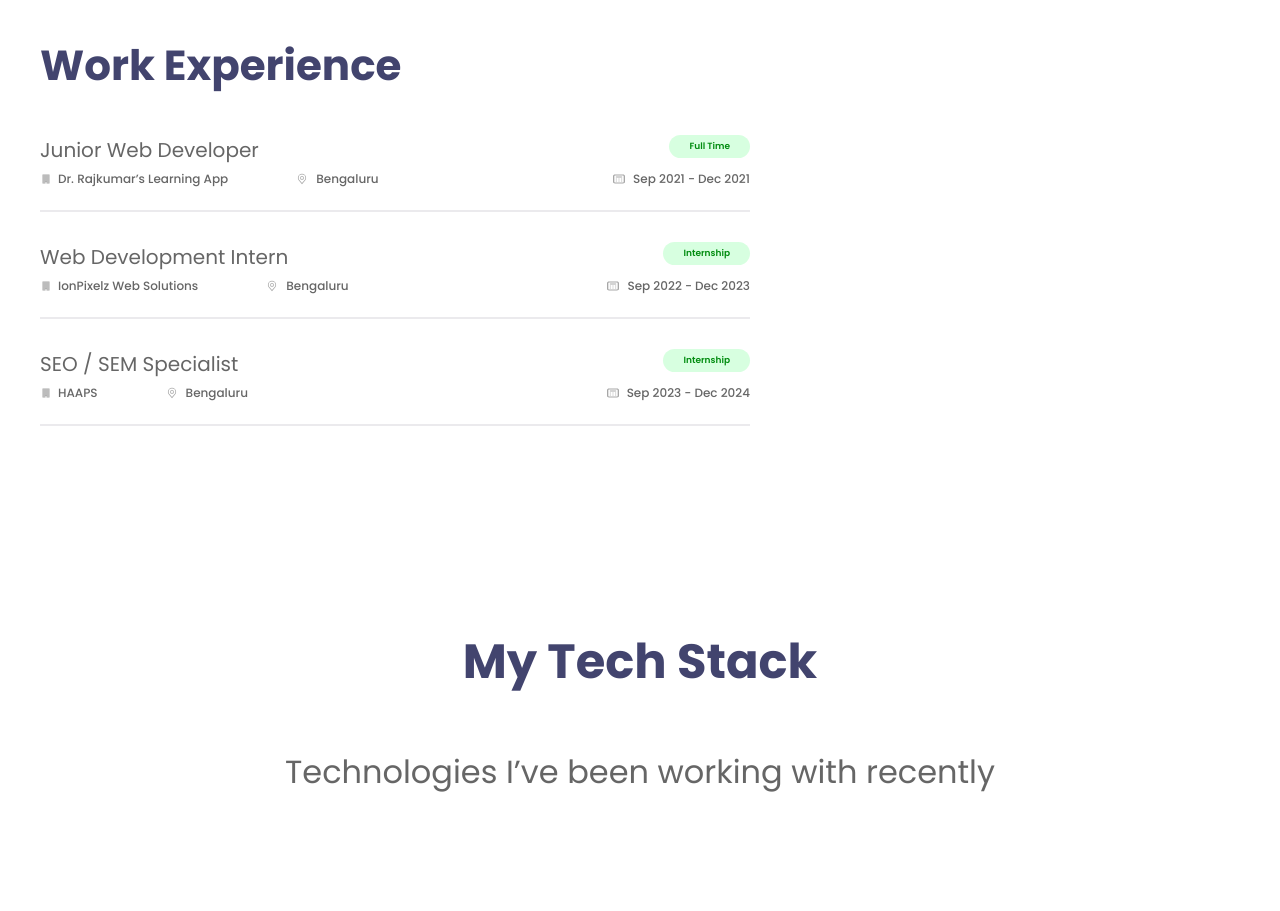
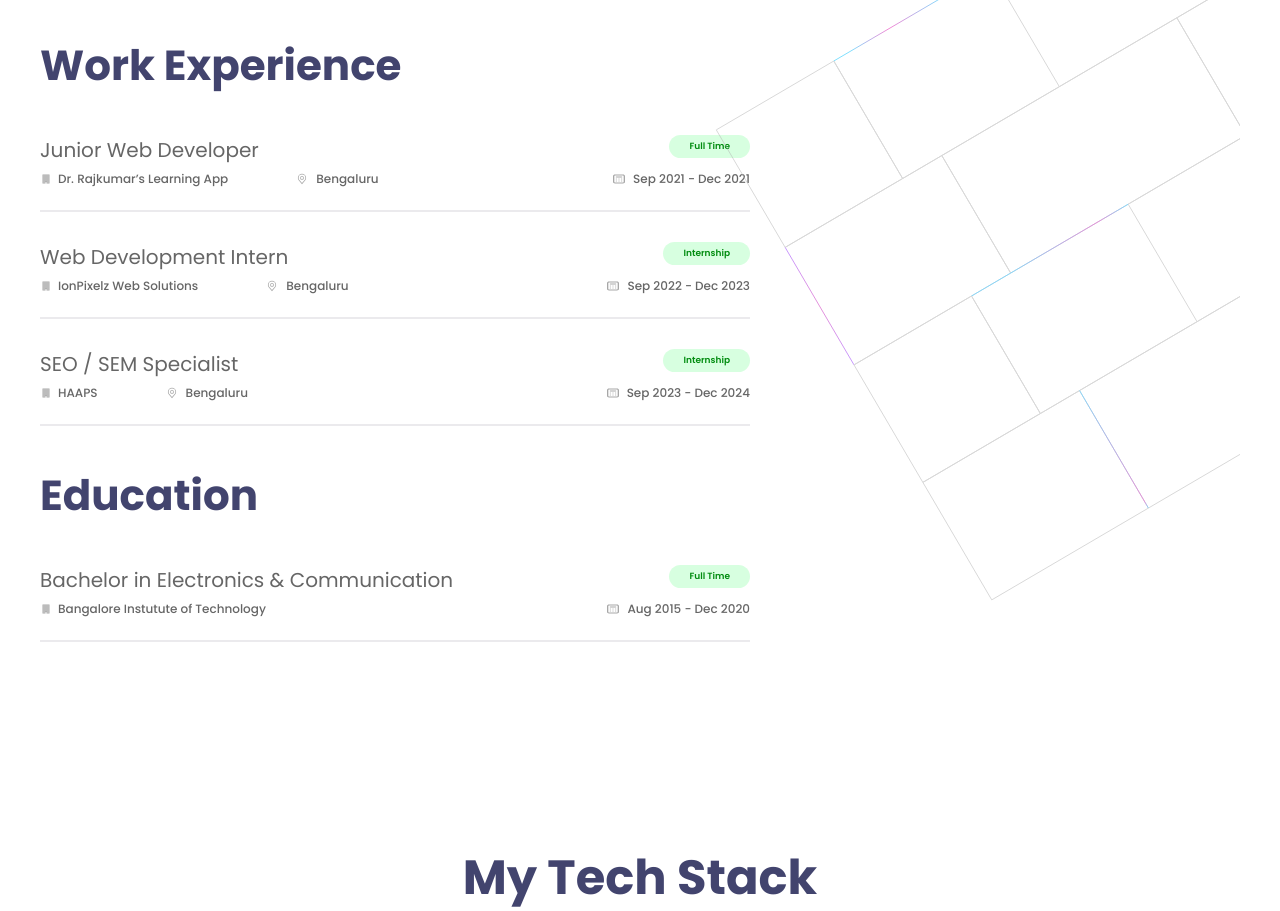
Before and after one commit to yevhenkr/portfolio-third-variant, a React app: page / in a window 1280 px wide. Shown: the part 1040-1951 px from the top of the page. Built offline with nearby package versions, Linux system fonts and the light colour scheme.

Commit message:
refactor

```diff
--- /dev/null
+++ b/src/assets/icons/abstractIcon.tsx
@@ -0,0 +1,96 @@
+import * as React from "react"
+import { SVGProps, memo } from "react"
+const SvgComponent = (props: SVGProps<SVGSVGElement>) => (
+    <svg width="621" height="1019" viewBox="0 0 621 1019" fill="none" xmlns="http://www.w3.org/2000/svg">
+        <g opacity="0.5">
+            <path d="M714.509 231.003L597.003 299.867" stroke="#B2B2B2"/>
+            <path d="M645.645 113.497L528.139 182.361" stroke="url(#paint0_linear_15_2063)"/>
+            <path d="M597.003 299.867L528.139 182.361" stroke="#B2B2B2"/>
+            <path d="M714.509 231.003L645.645 113.497" stroke="#B2B2B2"/>
+            <path d="M597.003 299.867L440.328 391.686" stroke="#B2B2B2"/>
+            <path d="M528.139 182.361L371.464 274.181" stroke="url(#paint1_linear_15_2063)"/>
+            <path d="M440.329 391.687L371.464 274.181" stroke="#B2B2B2"/>
+            <path d="M597.003 299.867L528.139 182.361" stroke="url(#paint2_linear_15_2063)"/>
+            <path d="M97.2837 434.865L214.79 366" stroke="#B2B2B2"/>
+            <path d="M166.148 552.37L283.654 483.506" stroke="#B2B2B2"/>
+            <path d="M214.79 366L283.654 483.506" stroke="#B2B2B2"/>
+            <path d="M97.2837 434.865L166.148 552.37" stroke="#B2B2B2"/>
+            <path d="M214.79 366L371.464 274.181" stroke="url(#paint3_linear_15_2063)"/>
+            <path d="M283.654 483.506L440.329 391.687" stroke="#B2B2B2"/>
+            <path d="M214.79 366L283.654 483.506" stroke="#B2B2B2"/>
+            <path d="M440.328 391.687L557.834 322.822" stroke="#B2B2B2"/>
+            <path d="M509.193 509.193L626.699 440.328" stroke="#B2B2B2"/>
+            <path d="M557.834 322.822L626.699 440.328" stroke="#B2B2B2"/>
+            <path d="M557.834 322.822L714.509 231.003" stroke="#B2B2B2"/>
+            <path d="M557.834 322.822L626.698 440.328" stroke="#B2B2B2"/>
+            <path d="M509.193 509.192L391.687 578.057" stroke="#B2B2B2"/>
+            <path d="M440.329 391.686L322.823 460.551" stroke="#B2B2B2"/>
+            <path d="M391.687 578.057L322.823 460.551" stroke="#B2B2B2"/>
+            <path d="M391.687 578.057L235.012 669.876" stroke="#B2B2B2"/>
+            <path d="M322.823 460.551L166.148 552.37" stroke="#B2B2B2"/>
+            <path d="M235.013 669.876L166.148 552.37" stroke="url(#paint4_linear_15_2063)"/>
+            <path d="M391.687 578.057L322.823 460.551" stroke="#B2B2B2"/>
+            <path d="M734.729 534.879L578.054 626.698" stroke="#B2B2B2"/>
+            <path d="M665.865 417.373L509.19 509.192" stroke="#B2B2B2"/>
+            <path d="M578.054 626.698L509.19 509.192" stroke="#B2B2B2"/>
+            <path d="M235.01 669.876L352.515 601.011" stroke="#B2B2B2"/>
+            <path d="M303.874 787.382L421.38 718.517" stroke="#B2B2B2"/>
+            <path d="M352.516 601.011L421.38 718.517" stroke="#B2B2B2"/>
+            <path d="M235.01 669.876L303.874 787.382" stroke="#B2B2B2"/>
+            <path d="M352.516 601.011L509.191 509.192" stroke="url(#paint5_linear_15_2063)"/>
+            <path d="M421.38 718.517L578.055 626.698" stroke="#B2B2B2"/>
+            <path d="M352.516 601.011L421.381 718.517" stroke="#B2B2B2"/>
+            <path d="M578.054 626.698L695.56 557.834" stroke="#B2B2B2"/>
+            <path d="M646.919 744.204L529.413 813.068" stroke="#B2B2B2"/>
+            <path d="M578.054 626.698L460.549 695.562" stroke="#B2B2B2"/>
+            <path d="M529.413 813.068L460.549 695.562" stroke="#B2B2B2"/>
+            <path d="M529.413 813.068L372.739 904.887" stroke="#B2B2B2"/>
+            <path d="M460.549 695.562L303.874 787.382" stroke="#B2B2B2"/>
+            <path d="M372.739 904.888L303.874 787.382" stroke="#B2B2B2"/>
+            <path d="M529.413 813.068L460.549 695.562" stroke="url(#paint6_linear_15_2063)"/>
+        </g>
+        <defs>
+            <linearGradient id="paint0_linear_15_2063" x1="621.653" y1="107.235" x2="562.831" y2="160.098"
+                            gradientUnits="userSpaceOnUse">
+                <stop stop-color="#13B0F5"/>
+                <stop offset="1" stop-color="#CA24B4"/>
+            </linearGradient>
+            <linearGradient id="paint1_linear_15_2063" x1="527.723" y1="183.954" x2="427.611" y2="316.567"
+                            gradientUnits="userSpaceOnUse">
+                <stop stop-color="#E70FAA"/>
+                <stop offset="1" stop-color="#13B0F5"/>
+            </linearGradient>
+            <linearGradient id="paint2_linear_15_2063" x1="603.265" y1="275.875" x2="550.402" y2="217.053"
+                            gradientUnits="userSpaceOnUse">
+                <stop stop-color="#13B0F5"/>
+                <stop offset="1" stop-color="#CA24B4"/>
+            </linearGradient>
+            <linearGradient id="paint3_linear_15_2063" x1="246.778" y1="374.349" x2="325.208" y2="303.866"
+                            gradientUnits="userSpaceOnUse">
+                <stop stop-color="#00C0FD"/>
+                <stop offset="0.421875" stop-color="#E70FAA"/>
+                <stop offset="1" stop-color="#00C0FD"/>
+            </linearGradient>
+            <linearGradient id="paint4_linear_15_2063" x1="235.013" y1="669.876" x2="134.428" y2="594.956"
+                            gradientUnits="userSpaceOnUse">
+                <stop stop-color="#8E34FF"/>
+                <stop offset="0.494792" stop-color="#CA24B4"/>
+                <stop offset="1" stop-color="#8E34FF"/>
+            </linearGradient>
+            <linearGradient id="paint5_linear_15_2063" x1="392.585" y1="577.866" x2="465.959" y2="479.806"
+                            gradientUnits="userSpaceOnUse">
+                <stop stop-color="#13B0F5"/>
+                <stop offset="0.75" stop-color="#CA24B4"/>
+                <stop offset="1" stop-color="#13B0F5"/>
+            </linearGradient>
+            <linearGradient id="paint6_linear_15_2063" x1="529.413" y1="813.068" x2="428.829" y2="738.149"
+                            gradientUnits="userSpaceOnUse">
+                <stop stop-color="#13B0F5"/>
+                <stop offset="0.0582928" stop-color="#CA24B4"/>
+                <stop offset="1" stop-color="#13B0F5"/>
+            </linearGradient>
+        </defs>
+    </svg>
+
+)
+export const AbstractSVG = memo(SvgComponent)
--- a/src/common/components/layout/sections/about/About.tsx
+++ b/src/common/components/layout/sections/about/About.tsx
@@ -2,20 +2,31 @@ import React from 'react';
 import styled from "styled-components";
 import {Experience} from "../experiens/Experience";
 import {myTheme} from "../../../../../styles/Theme.styled";
+import {Education} from "../education/Education";
+import {AbstractSVG} from "../../../../../assets/icons/abstractIcon";
 
 export const About = () => {
     return (
         <AboutSection>
-            <TitleStyled>About Me</TitleStyled>
-            <AboutText>The Generator App is an online tool that helps you to export ready-made templates ready to work
-                as your future website. It helps you to combine slides, panels and other components and export it as a
-                set of static files: HTML/CSS/JS.</AboutText>
-            <Experience/>
-            {/*<Education/>*/}
-            {/*    TODO*/}
+            <LeftSide>
+                <TitleStyled>About Me</TitleStyled>
+                <AboutText>The Generator App is an online tool that helps you to export ready-made templates ready to
+                    work as your future website. It helps you to combine slides, panels and other components and export it as
+                    a set of static files: HTML/CSS/JS.</AboutText>
+                <Experience/>
+                <Education/>
+            </LeftSide>
+            <AbstractImg><AbstractSVG/></AbstractImg>
         </AboutSection>
     );
 };
+
+const LeftSide = styled.div`
+    display: flex;
+    flex-direction: column;
+    max-width: 710px;
+    justify-content: flex-start;
+`
 
 export const TitleStyled = styled.h2`
     margin-bottom: 38px;
@@ -25,10 +36,17 @@ export const TitleStyled = styled.h2`
 `
 
 const AboutSection = styled.section`
+    position: relative;
     display: flex;
-    flex-direction: column;
-    max-width: 710px;
-    justify-content: flex-start;
+    flex-direction: row;
+    margin-bottom: 200px;
+`
+
+const AbstractImg = styled.div`
+    position: absolute;
+    right: 0;
+    top: -140px;
+    max-width: 834px;
 `
 
 const AboutText = styled.p`
--- a/src/common/components/layout/sections/education/Education.tsx
+++ b/src/common/components/layout/sections/education/Education.tsx
@@ -1,9 +1,35 @@
 import React from 'react';
+import {TitleStyled} from "../about/About";
+import {FlexWrapper} from "../../../ui/flexWrapper/FlexWrapper";
+import {TimeWork} from "../../../ui/button/TimeWork";
+import {HouseIcon} from "../../../../../assets/icons/houseIcon";
+import {LocationIcon} from "../../../../../assets/icons/locationIcon";
+import {CalendarIcon} from "../../../../../assets/icons/calendarIcon";
+import {CalendarWrap, Positions, StyledText, WorkWrap} from "../experiens/Experience";
 
 export const Education = () => {
     return (
-        <div>
-
-        </div>
+        <>
+            <TitleStyled>Education</TitleStyled>
+            <WorkWrap index={0} >
+                <FlexWrapper display={"flex"} flexDirection={"row"}
+                             justify={"space-between"}>
+                    <Positions>Bachelor in Electronics & Communication</Positions>
+                    <TimeWork title={"Full Time"}/>
+                </FlexWrapper>
+                <FlexWrapper display={"flex"} flexDirection={"row"} padding={"0 0 0 2px"}>
+                    <FlexWrapper display={"flex"} flexDirection={"row"} align_i={"center"}
+                                 padding={" 0 68px 0 0"}>
+                        <HouseIcon/>
+                        <StyledText>Bangalore Instutute of Technology</StyledText>
+                    </FlexWrapper>
+                    <CalendarWrap>
+                        <FlexWrapper display={"flex"} flexDirection={"row"} align_i={"center"}>
+                            <CalendarIcon/>
+                            <StyledText>Aug 2015 - Dec 2020</StyledText>
+                        </FlexWrapper>
+                    </CalendarWrap>
+                </FlexWrapper></WorkWrap>
+        </>
     );
 };
--- a/src/common/components/layout/sections/experiens/Experience.tsx
+++ b/src/common/components/layout/sections/experiens/Experience.tsx
@@ -12,7 +12,7 @@ export const Experience = () => {
     return (
         <>
             <TitleStyled>Work Experience</TitleStyled>
-            <FlexWrapper display={"flex"} flexDirection={"column"} margin={" 0 0 200px 0"}>
+            <FlexWrapper display={"flex"} flexDirection={"column"} margin={" 0 0 38px 0"}>
 
                 {myExperience.map((work, index) => (
                     <WorkWrap key={index} index={index}>
@@ -47,7 +47,7 @@ export const Experience = () => {
 interface WorkWrapProps {
     index: number;
 }
-const WorkWrap = styled(FlexWrapper)<WorkWrapProps>`
+export const WorkWrap = styled(FlexWrapper)<WorkWrapProps>`
     display: flex;
     flex-direction: column;
     padding-bottom: 24px;
@@ -65,20 +65,20 @@ const WorkWrap = styled(FlexWrapper)<WorkWrapProps>`
     }
 `
 
-const CalendarWrap = styled.div`
+export const CalendarWrap = styled.div`
     display: flex;
     flex-direction: row;
     align-items: flex-end;
     margin-left: auto;
 `
 
-const Positions = styled.h3`
+export const Positions = styled.h3`
     font-weight: 400;
     font-size: 20px;
     color: ${myTheme.color.text};
     padding-bottom: 2px;
 `
-const StyledText = styled.span`
+export const StyledText = styled.span`
     font-family: Poppins, sans-serif;
     padding-left: 8px;
     font-weight: 500;
```
